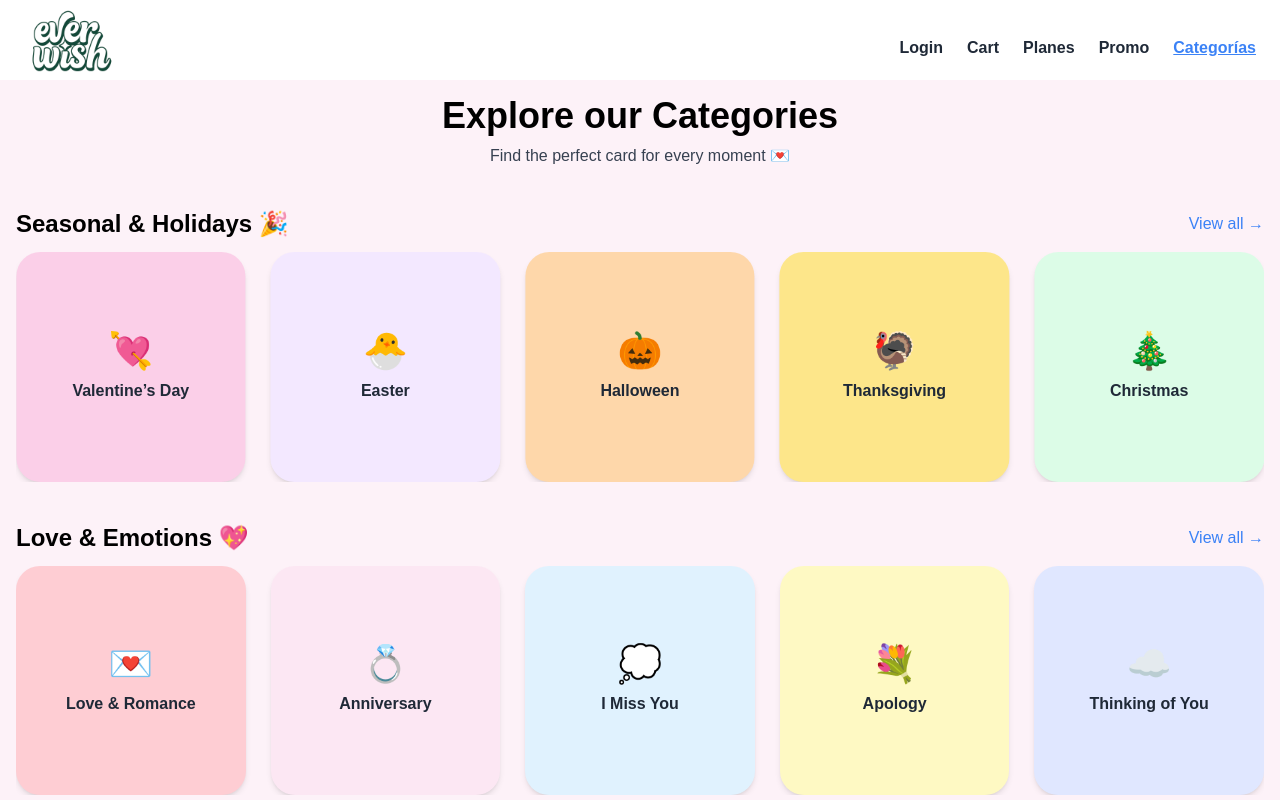
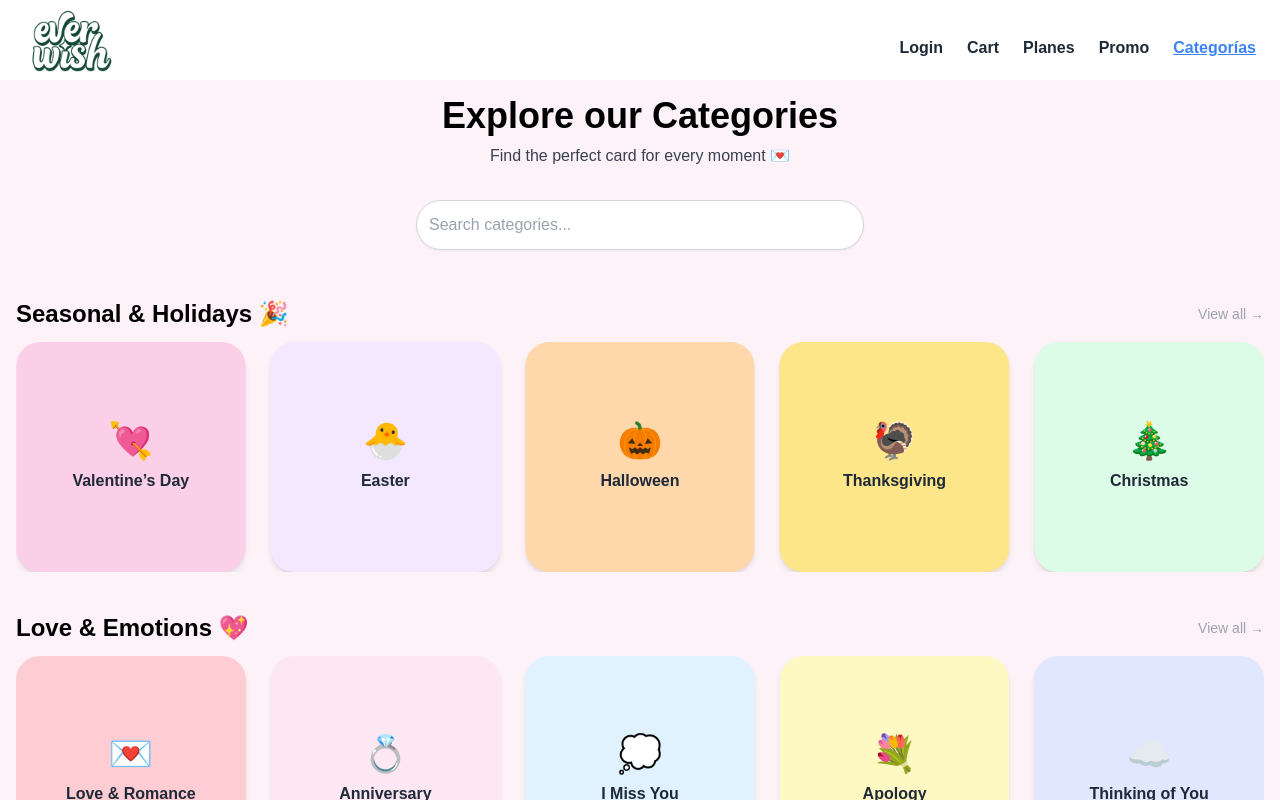
Before and after one commit to everwishhq-commits/EverWish, a Next.js app: page /categories in a window 1280 px wide. Shown: the top 800 px of the page. Built offline with nearby package versions, Linux system fonts and the light colour scheme.

Commit message:
Update page.js

```diff
--- a/app/categories/page.js
+++ b/app/categories/page.js
@@ -61,54 +61,39 @@ const categorySections = [
 ];
 
 export default function CategoriesPage() {
-  const [expanded, setExpanded] = useState(null);
   const [search, setSearch] = useState("");
+
+  // Combinar todas las categorías para búsqueda global
+  const allItems = categorySections.flatMap((section) =>
+    section.items.map((item) => ({ ...item, section: section.title }))
+  );
+
+  const filteredItems = allItems.filter((cat) =>
+    cat.name.toLowerCase().includes(search.toLowerCase())
+  );
+
+  const isSearching = search.trim().length > 0;
 
   return (
     <>
       <Header />
       <main className="min-h-screen bg-pink-50 text-center pt-24 pb-16 px-4 transition-colors duration-700">
         <h1 className="text-3xl md:text-4xl font-extrabold mb-2">Explore our Categories</h1>
-        <p className="text-gray-700 mb-10">Find the perfect card for every moment 💌</p>
+        <p className="text-gray-700 mb-8">Find the perfect card for every moment 💌</p>
 
-        {expanded !== null && (
+        {/* Barra de búsqueda global */}
+        <div className="mb-12">
           <input
             type="text"
             placeholder="Search categories..."
-            className="w-full max-w-md mx-auto block mb-8 p-3 rounded-full border border-gray-300 shadow-sm focus:outline-none focus:ring-2 focus:ring-pink-300"
+            className="w-full max-w-md mx-auto block p-3 rounded-full border border-gray-300 shadow-sm focus:outline-none focus:ring-2 focus:ring-pink-300"
             value={search}
             onChange={(e) => setSearch(e.target.value)}
           />
-        )}
-
-        {categorySections.map((section, index) => {
-          const isExpanded = expanded === index;
-          const filteredItems = section.items.filter((cat) =>
-            cat.name.toLowerCase().includes(search.toLowerCase())
-          );
-
-          if (expanded !== null && !isExpanded) return null; // Oculta las otras categorías
-
-          return (
-            <div key={index} className="mb-10 transition-all duration-500">
-              <div className="flex justify-between items-center mb-3">
-                <h2 className="text-xl md:text-2xl font-bold">{section.title}</h2>
-                <button
-                  className="text-blue-500 hover:underline"
-                  onClick={() => {
-                    if (isExpanded) {
-                      setExpanded(null);
-                      setSearch("");
-                    } else {
-                      setExpanded(index);
-                    }
-                  }}
-                >
-                  {isExpanded ? "Close" : "View all →"}
-                </button>
         </div>
 
-              {isExpanded ? (
+        {/* Si hay búsqueda, mostrar solo resultados */}
+        {isSearching ? (
           filteredItems.length > 0 ? (
             <div className="grid grid-cols-2 sm:grid-cols-3 md:grid-cols-4 gap-4">
               {filteredItems.map((cat, i) => (
@@ -118,14 +103,25 @@ export default function CategoriesPage() {
                   >
                     <span className="text-4xl mb-2">{cat.emoji}</span>
                     <p className="font-semibold text-gray-800">{cat.name}</p>
+                    <p className="text-xs text-gray-500 mt-1">{cat.section}</p>
                   </div>
                 </Link>
               ))}
             </div>
           ) : (
-                  <p className="text-gray-600 italic">No matches found — try “Create with AI” 🤖</p>
+            <p className="text-gray-600 italic">
+              No matches found — try “Create with AI” 🤖
+            </p>
           )
         ) : (
+          // Diseño Netflix normal
+          categorySections.map((section, index) => (
+            <div key={index} className="mb-10 transition-all duration-500">
+              <div className="flex justify-between items-center mb-3">
+                <h2 className="text-xl md:text-2xl font-bold">{section.title}</h2>
+                <span className="text-gray-400 text-sm">View all →</span>
+              </div>
+
               <Swiper
                 slidesPerView={2.3}
                 spaceBetween={15}
@@ -150,10 +146,9 @@ export default function CategoriesPage() {
                   </SwiperSlide>
                 ))}
               </Swiper>
+            </div>
+          ))
         )}
-            </div>
-          );
-        })}
       </main>
       <Footer />
     </>
```
Lines whose indentation alone changed are shown as unchanged.
